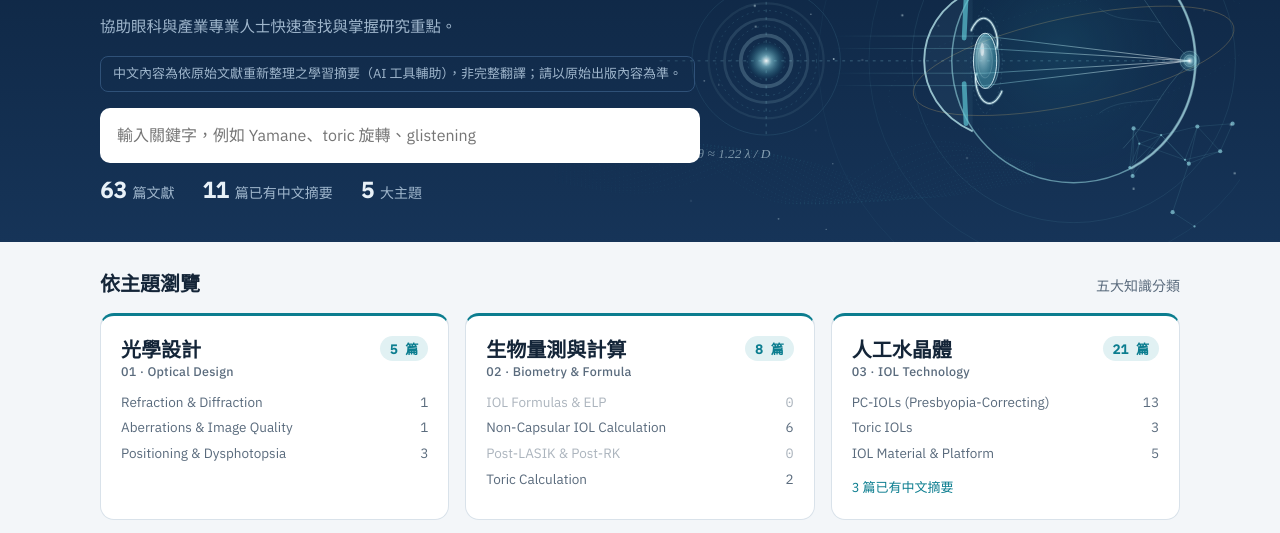
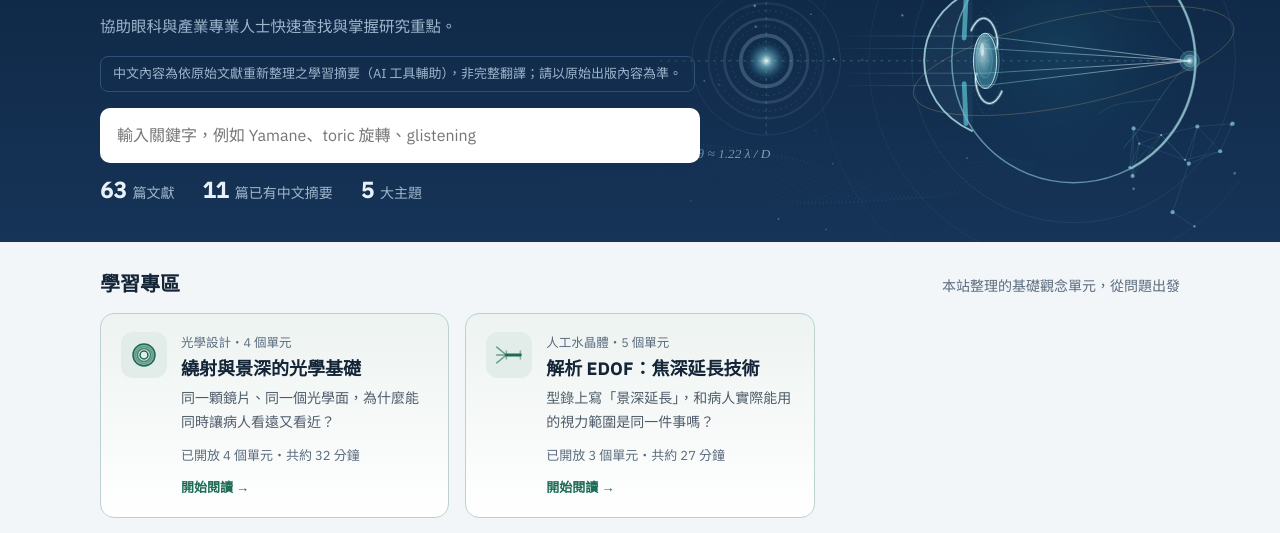
Before and after one commit to Posen-Cataract/cataract-iol-insight, a plain HTML site: page index.html in a window 1280 px wide. Shown: the part 203-736 px from the top of the page. Drawn offline with Linux system fonts and the light colour scheme.

Commit message:
閱讀站：首頁新增學習專區，主題與系列加上圖示，系列總覽加上單元縮圖
Co-Authored-By: Claude Opus 5.5 <noreply@anthropic.com>
Claude-Session: https://claude.ai/code/session_016wQ7fvYTvoFfUFGo59LGCy

```diff
--- a/index.html
+++ b/index.html
@@ -364,6 +364,22 @@ li .qa { display: block; color: color-mix(in srgb, var(--ink) 72%, var(--surface
 .lc-head { display: flex; justify-content: space-between; align-items: baseline; gap: 10px; margin-bottom: 6px; }
 .lc-head a { color: inherit; } .lc-head span { font-size: 12.5px; color: var(--muted); white-space: nowrap; }
 .learn-card ol { margin: 0; padding-left: 1.4em; display: grid; gap: 4px; font-size: 14.5px; }
+.ico { width: 100%; height: 100%; display: block; }
+.topic-head { justify-content: flex-start; } .topic-head h3 { flex: 1; word-break: keep-all; }
+.topic-ico, .study-ico { flex: none; width: 46px; height: 46px; padding: 9px; border-radius: 12px; color: var(--accent, #0f6b74); background: color-mix(in srgb, var(--accent, #0f6b74) 10%, var(--surface)); }
+.study-zone { display: grid; gap: 14px; margin-bottom: 28px; }
+.studies { display: grid; grid-template-columns: repeat(auto-fill, minmax(320px, 1fr)); gap: 16px; }
+.study { display: flex; gap: 14px; align-items: flex-start; padding: 18px 20px; border-radius: 14px; text-decoration: none; color: var(--ink); background: linear-gradient(180deg, color-mix(in srgb, #1d6b55 8%, var(--surface)), var(--surface)); border: 1px solid color-mix(in srgb, #1d6b55 30%, var(--surface)); }
+.study:hover { box-shadow: 0 6px 22px rgba(13, 36, 64, .10); }
+.study .study-ico { color: #1d6b55; background: color-mix(in srgb, #1d6b55 13%, var(--surface)); }
+.study-body { display: grid; gap: 4px; min-width: 0; flex: 1; } .study-body small { font-size: 12.5px; color: var(--muted); }
+.study h3 { font-size: 18px; margin: 0; } .study p { margin: 2px 0; font-size: 14px; color: color-mix(in srgb, var(--ink) 75%, var(--surface)); }
+.study-meta { font-size: 13px; color: var(--muted); display: flex; justify-content: space-between; gap: 10px; flex-wrap: wrap; margin-top: 4px; } .study-meta b { color: #1d6b55; font-weight: 600; }
+.lc-title { display: inline-flex; align-items: center; gap: 8px; } .lc-ico { width: 26px; height: 26px; color: #1d6b55; flex: none; }
+.u-thumb { width: 104px; height: 64px; object-fit: cover; object-position: center; border-radius: 8px; border: 1px solid var(--line); background: #fff; flex: none; }
+.qlist .u-thumb { float: right; width: 176px; height: 110px; object-fit: contain; padding: 4px; margin: 2px 0 8px 16px; } .qlist > li.u-prev::after { content: ""; display: block; clear: both; }
+.h1-ico { display: inline-block; width: 34px; height: 34px; vertical-align: -6px; margin-right: 10px; color: #1d6b55; }
+@media (max-width: 560px) { .qlist .u-thumb { float: none; display: block; width: 100%; height: 120px; margin: 6px 0; } }
 .u-min { margin-left: 8px; font-size: 12px; color: var(--muted); white-space: nowrap; }
 .lc-hook { display: block; font-size: 13.5px; color: color-mix(in srgb, var(--ink) 70%, var(--surface)); margin: 1px 0 4px; }
 .u-prev + .u-prev { margin-top: 10px; }
@@ -594,13 +610,24 @@ function hero(on) {
 
 function home() {
   hero(true);
+  const us = lessonsAll();
+  const study = (DATA.series || []).map(S => {
+    const units = S.units.map(id => us.find(u => u.id === id)), ov = units[0], open = units.slice(1).filter(u => u && !lessonLocked(u));
+    if (!ov || lessonLocked(ov) || !open.length) return "";
+    const c = catById(S.cat), mins = open.reduce((t, u) => t + readMin(u), 0);
+    return `<a class="study" href="#${ov.id}"><span class="study-ico">${SERIES_ICONS[S.id] || ""}</span>
+      <div class="study-body"><small>${esc(c ? c.zh : "")}・${S.units.length - 1} 個單元</small><h3>${esc(S.title)}</h3>
+      ${open[0].hook ? `<p>${esc(open[0].hook)}</p>` : ""}
+      <span class="study-meta">已開放 ${open.length} 個單元・共約 ${mins} 分鐘<b>開始閱讀 →</b></span></div></a>`;
+  }).join("");
   app.innerHTML = `
+    ${study ? `<section class="study-zone"><div class="sec-head"><h2>學習專區</h2><span>本站整理的基礎觀念單元，從問題出發</span></div><div class="studies">${study}</div></section>` : ""}
     <section style="display:grid;gap:14px">
       <div class="sec-head"><h2>依主題瀏覽</h2><span>${['零','一','二','三','四','五','六','七','八','九','十'][DATA.categories.length] || DATA.categories.length}大知識分類</span></div>
       <div class="topics">${DATA.categories.map(c => {
         const list = inCat(c.id), n = list.filter(has).length;
         return `<a class="topic" href="#c${c.id}">
-          <div class="topic-head"><h3>${esc(c.zh)}<small>${c.id} · ${esc(c.en)}</small></h3><span class="count">${list.filter(p => !isPart(p)).length} 篇</span></div>
+          <div class="topic-head"><span class="topic-ico">${CAT_ICONS[c.id] || ""}</span><h3>${esc(c.zh)}<small>${c.id} · ${esc(c.en)}</small></h3><span class="count">${list.filter(p => !isPart(p)).length} 篇</span></div>
           <ul>${c.subs.map(s => { const k = inCat(c.id, s.id).length; return `<li class="${k ? "" : "zero"}"><span>${esc(s.en)}</span><span>${k}</span></li>`; }).join("")}</ul>
           ${n ? `<span style="font-size:13px;color:var(--accent)">${n} 篇已有中文摘要</span>` : ""}
         </a>`;
@@ -608,6 +635,30 @@ function home() {
     </section>`;
 }
 
+
+
+// ---- Line icons (site-drawn optics symbols, one stroke style) for topics and study series ----
+const ICO = d => `<svg class="ico" viewBox="0 0 32 32" aria-hidden="true" focusable="false" fill="none" stroke="currentColor" stroke-width="1.8" stroke-linecap="round" stroke-linejoin="round">${d}</svg>`;
+const CAT_ICONS = {
+  "01": ICO(`<path d="M13 6c-3 6-3 14 0 20M13 6c3 6 3 14 0 20"/><path d="M3 10h9M3 16h10M3 22h9" opacity=".55"/><path d="M15 10l13 6M16 16h12M15 22l13-6"/><circle cx="28" cy="16" r="1.2" fill="currentColor"/>`),
+  "02": ICO(`<path d="M27 16c0 6.1-4.9 11-11 11-4.6 0-8.5-2.8-10.2-6.8C4.6 19 4 17.6 4 16s.6-3 1.8-4.2C7.5 7.8 11.4 5 16 5c6.1 0 11 4.9 11 11z"/><ellipse cx="11" cy="16" rx="1.8" ry="3.6" opacity=".55"/><path d="M6 16h19"/><path d="M8 13.8L6 16l2 2.2M23 13.8l2 2.2-2 2.2"/>`),
+  "03": ICO(`<circle cx="16" cy="16" r="7.5"/><circle cx="16" cy="16" r="3.4" opacity=".35"/><path d="M11 10.2C7.5 7.5 7.8 4 12.5 3M21 21.8c3.5 2.7 3.2 6.2-1.5 7.2"/>`),
+  "04": ICO(`<circle cx="16" cy="16" r="5.5"/><path d="M11.2 13.6C8.5 11.5 6 9 4.6 6.2M20.8 18.4c2.7 2.1 5.2 4.6 6.6 7.4"/><path d="M5.5 23.5A13 13 0 0 1 8 6.5M26.5 8.5A13 13 0 0 1 24 25.5" opacity=".45" stroke-dasharray="2 2.6"/><circle cx="4.4" cy="5.8" r="1.4" fill="currentColor"/><circle cx="27.6" cy="26.2" r="1.4" fill="currentColor"/>`),
+  "05": ICO(`<path d="M9 4h11l5 5v19H9z"/><path d="M20 4v5h5"/><path d="M12.5 14h9M12.5 18h9M12.5 22h6"/><path d="M6 8v22h15" opacity=".45"/>`),
+  "06": ICO(`<rect x="5" y="7" width="22" height="18" rx="2"/><circle cx="12" cy="16" r="3.5"/><path d="M18 13h6M18 17h6M18 21h4"/>`)
+};
+const SERIES_ICONS = {
+  "L01": ICO(`<circle cx="16" cy="16" r="12.5"/><circle cx="16" cy="16" r="4.5"/><circle cx="16" cy="16" r="7.4" opacity=".8"/><circle cx="16" cy="16" r="9.4" opacity=".65"/><circle cx="16" cy="16" r="11" opacity=".5"/>`),
+  "L02": ICO(`<path d="M2 7l11 9M2 25l11-9M2 16h11" opacity=".6"/><path d="M13 16h16" stroke-width="3.2"/><path d="M13 11.5v9M29 11.5v9" opacity=".45"/>`)
+};
+// First image of a unit (or lessons.json "thumb" fid) as a preview thumbnail.
+function unitThumb(u) {
+  const figs = (u.liveFigures || []).filter(f => f.kind === "image" && (f.assetId || f.src) && !f.imgMissing);
+  const ord = u.liveOrder || [];
+  figs.sort((a, b) => (ord.indexOf(a.fid) + 1 || 999) - (ord.indexOf(b.fid) + 1 || 999));
+  const f = (u.thumb && figs.find(x => x.fid === u.thumb)) || figs[0];
+  return f ? `<img class="u-thumb" src="${esc(imgSrc(f))}" alt="" loading="lazy">` : "";
+}
 
 // ---- Share links: one site, deep links to a topic (#c04), a subtopic (#c04-03) or a paper (#p…) ----
 // The same page builds two sites: the Claude editing site and the public read-only site (build_reader.py sets READER).
@@ -898,7 +949,7 @@ function learnZone(cid, sub) {
   const us = lessonsAll();
   return `<section class="learnzone"><div class="learn-head"><span class="chip learn">學習專區・本站整理</span><h2>先建立背景知識，再進入臨床文獻</h2><p>本站整理的基礎觀念單元，建議在閱讀下方文獻前先讀，讀原文時會更快吸收。</p></div>
     ${list.map(s => { const units = s.units.map(id => us.find(u => u.id === id)); const ov = units[0];
-      return `<div class="learn-card"><div class="lc-head">${lessonLocked(ov) ? `<b>${esc(s.title)}</b>` : `<a href="#${ov.id}"><b>${esc(s.title)}</b></a>`}<span>${units.length - 1} 個單元</span></div>
+      return `<div class="learn-card"><div class="lc-head"><span class="lc-title"><span class="lc-ico">${SERIES_ICONS[s.id] || ""}</span>${lessonLocked(ov) ? `<b>${esc(s.title)}</b>` : `<a href="#${ov.id}"><b>${esc(s.title)}</b></a>`}</span><span>${units.length - 1} 個單元</span></div>
         <ol>${units.slice(1).map((u, i) => `<li>${lessonLocked(u) ? `<span class="lc-wip">${esc(u.title)}<small>整理中</small></span>` : `<a href="#${u.id}">${esc(u.title)}</a>${minChip(u)}${u.hook ? `<span class="lc-hook">${esc(u.hook)}</span>` : ""}`}</li>`).join("")}</ol></div>`; }).join("")}
   </section>`;
 }
@@ -950,7 +1001,7 @@ function lesson(id) {
   const unitList = n === 0 ? `<ol class="qlist">${s.units.slice(1).map(uid => { const x = us.find(y => y.id === uid);
     if (lessonLocked(x)) return `<li><b class="q">${esc(x.title)}（整理中）</b>${x.desc ? `<span class="qa">${esc(descParts(x.desc).lead)}</span>` : ""}</li>`;
     const d = descParts(x.desc), tk = takeaways(x);
-    return `<li class="u-prev"><a class="q" href="#${uid}"><b>${esc(x.title)}</b>${minChip(x)}</a>${x.hook ? `<span class="u-hook">${esc(x.hook)}</span>` : ""}${d.lead ? `<span class="qa">${esc(d.lead)}</span>` : ""}${d.q ? `<span class="u-q"><b>核心問題</b>${esc(d.q)}</span>` : ""}${tk.length ? `<span class="u-tk"><b>讀完你會知道</b><ul>${tk.map(t => `<li>${esc(t)}</li>`).join("")}</ul></span>` : ""}</li>`; }).join("")}</ol>` : "";
+    return `<li class="u-prev">${unitThumb(x)}<a class="q" href="#${uid}"><b>${esc(x.title)}</b>${minChip(x)}</a>${x.hook ? `<span class="u-hook">${esc(x.hook)}</span>` : ""}${d.lead ? `<span class="qa">${esc(d.lead)}</span>` : ""}${d.q ? `<span class="u-q"><b>核心問題</b>${esc(d.q)}</span>` : ""}${tk.length ? `<span class="u-tk"><b>讀完你會知道</b><ul>${tk.map(t => `<li>${esc(t)}</li>`).join("")}</ul></span>` : ""}</li>`; }).join("")}</ol>` : "";
   const editBtn = state.isOwner && !u.locked ? `<button class="btn" type="button" id="edit">編輯這個單元</button>` : "";
   const rail = `${n ? `<div class="rail-box">${lessonNav(s, id)}</div>` : ""}<div class="rail-box"><h3>本頁小節</h3><ol class="toc" id="rail-toc"></ol></div>`;
   app.innerHTML = `${crumbs}${readingLayout(`
@@ -958,7 +1009,7 @@ function lesson(id) {
       <div class="sheet-head">
         <div class="tags" style="display:flex;gap:6px;flex-wrap:wrap"><span class="chip learn">學習專區</span><span class="chip">本站整理</span>${n ? `<span class="chip">單元 ${n} / ${N}</span><span class="chip">約 ${readMin(u)} 分鐘</span>` : `<span class="chip">系列總覽</span>`}</div>
         ${n ? `<div class="ls-series"><a href="#${s.units[0]}">${esc(s.title)}</a></div>` : ""}
-        <h1>${esc(n ? `${n}｜${u.title}` : s.title)}</h1>
+        <h1>${n ? "" : `<span class="h1-ico">${SERIES_ICONS[s.id] || ""}</span>`}${esc(n ? `${n}｜${u.title}` : s.title)}</h1>
         <div class="source">${shareBtn(n ? "分享這個單元" : "分享這個系列", id)}${editBtn}</div>
         ${state.isOwner ? lockBar(u) : ""}
         ${n ? `<div class="head-only">${lessonNav(s, id)}</div>` : ""}
```
